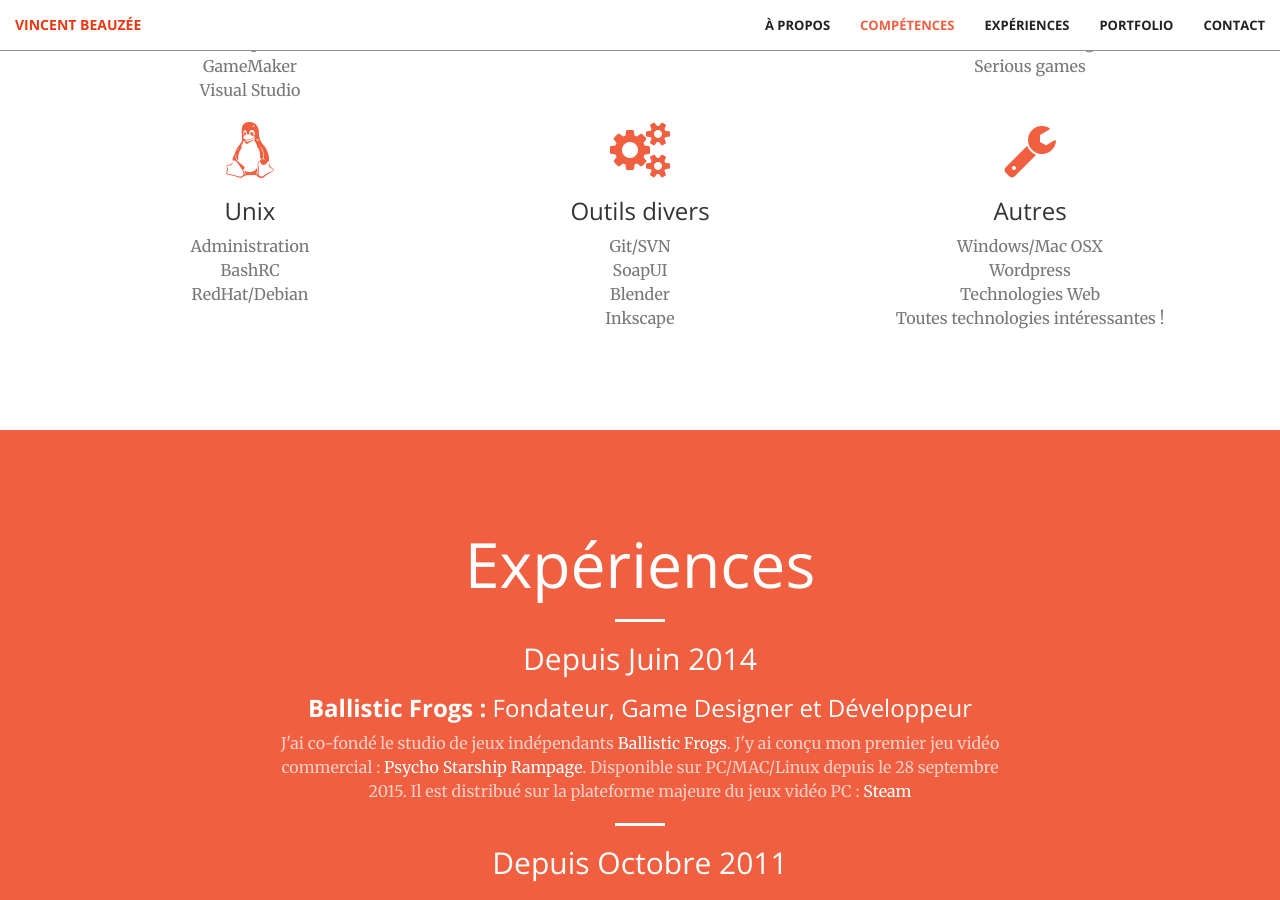
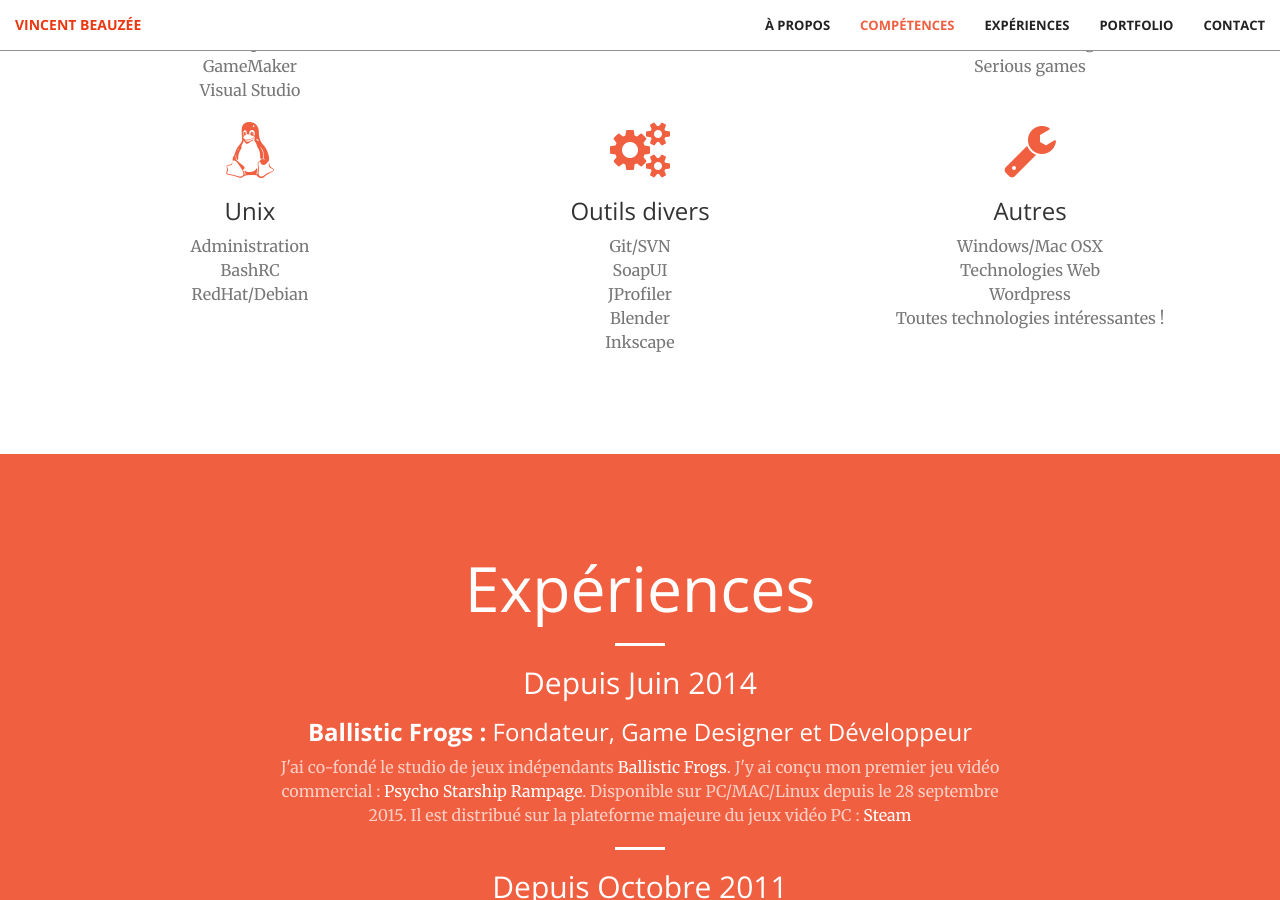
Before and after one commit to vBeauzee/vbeauzee.github.io, a Jekyll site: the page built from index.html, in a window 1280 px wide and 900 px high, scrolled down 1289 px. Built offline with Jekyll 4.4.1, drawn with Linux system fonts in a browser that asks for light colours.

Commit message:
update competences.html

```diff
--- a/_includes/competences.html
+++ b/_includes/competences.html
@@ -57,6 +57,7 @@
                     <h3>Outils divers</h3>
                     <p class="text-muted">Git/SVN</p>
 					<p class="text-muted">SoapUI</p>
+					<p class="text-muted">JProfiler</p>
 					<p class="text-muted">Blender</p>
 					<p class="text-muted">Inkscape</p>
                 </div>
@@ -66,8 +67,8 @@
                     <i class="fa fa-4x fa-wrench wow bounceIn text-primary" data-wow-delay=".3s"></i>
                     <h3>Autres</h3>
                     <p class="text-muted">Windows/Mac OSX</p>
+					<p class="text-muted">Technologies Web</p>
 					<p class="text-muted">Wordpress</p>
-					<p class="text-muted">Technologies Web</p>
 					<p class="text-muted">Toutes technologies int&eacute;ressantes !</p>
                 </div>
             </div>
```
